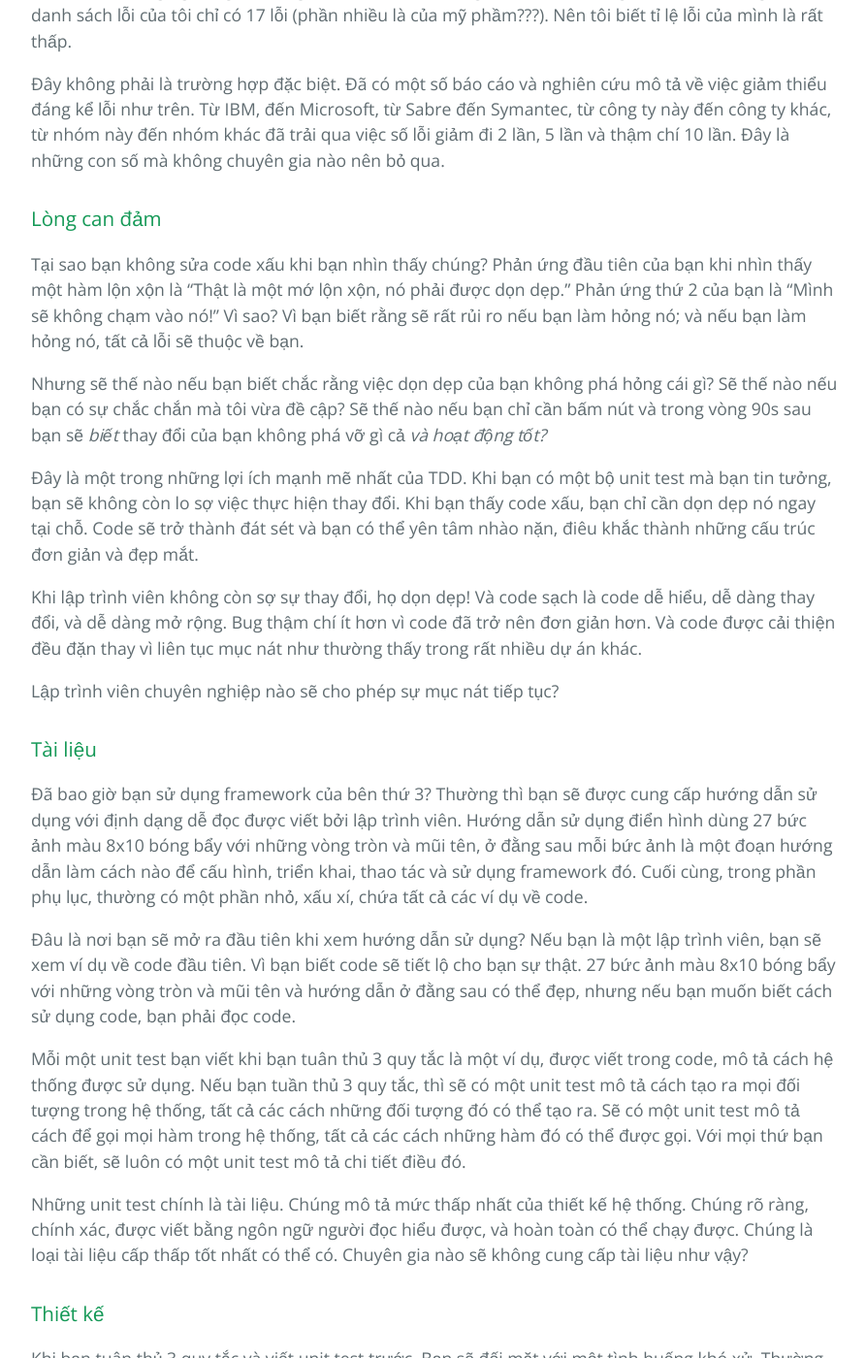
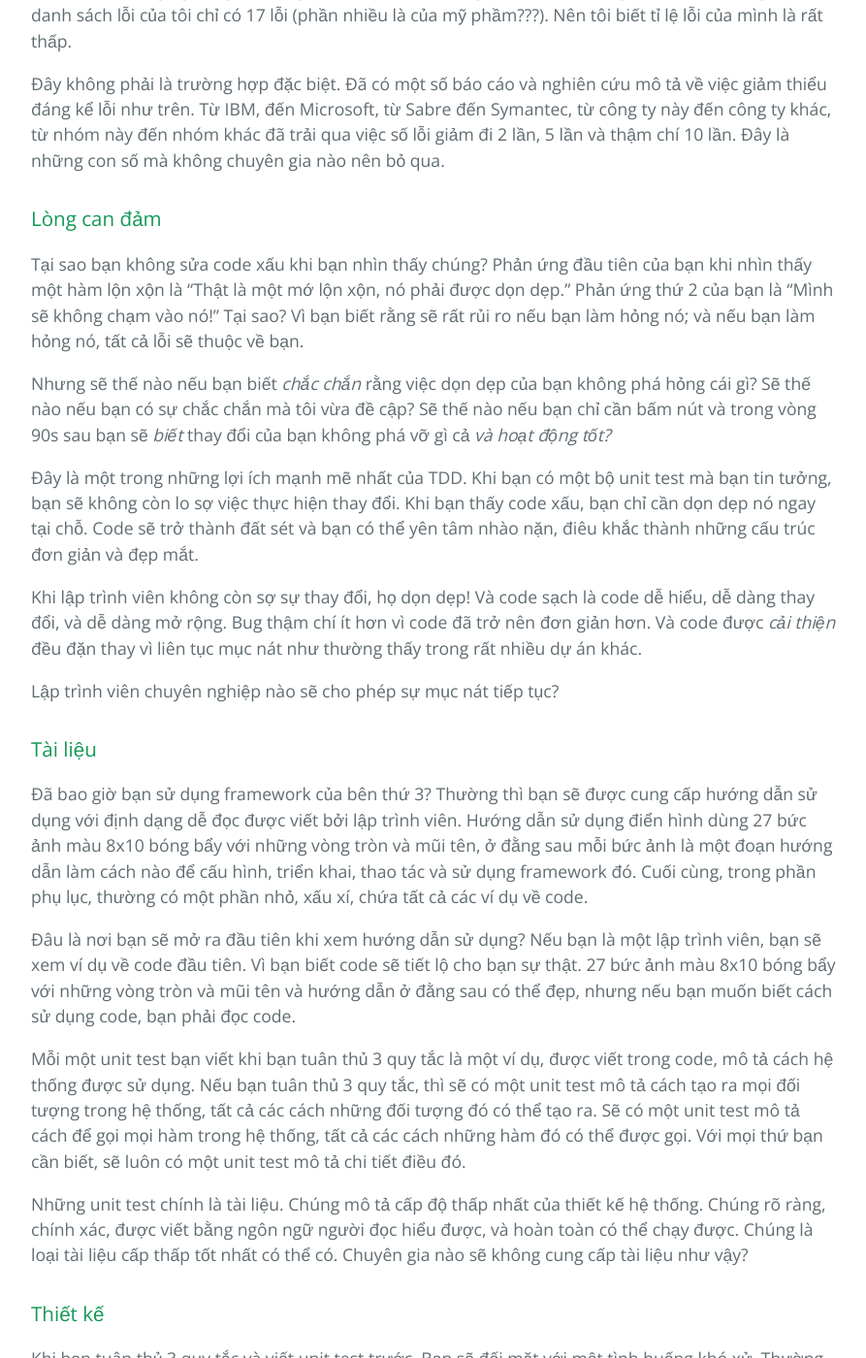
Before and after one commit to HaiBV/haibv.github.io, a Jekyll site: the page built from clean-coder/chapter-5-test-driven-development.md, in a window 1280 px wide and 1400 px high, scrolled down 3633 px. Shown: the whole window at 97% size, without its empty margins (192-1085 px from the left). Built offline with Jekyll 4.4.1, drawn with Linux system fonts in a browser that asks for light colours; our own code applies the rules of GitHub Pages for plain Markdown files; some of the changed text lies outside the part shown.

Commit message:
Book - The Clean Coder - Correction - C5

```diff
--- a/clean-coder/chapter-5-test-driven-development.md
+++ b/clean-coder/chapter-5-test-driven-development.md
@@ -73,13 +73,13 @@ FitNesse không phải là một ứng dụng thực sự quan trọng. Nếu c
 
 ### Lòng can đảm
 
-Tại sao bạn không sửa code xấu khi bạn nhìn thấy chúng? Phản ứng đầu tiên của bạn khi nhìn thấy một hàm lộn xộn là "Thật là một mớ lộn xộn, nó phải được dọn dẹp." Phản ứng thứ 2 của bạn là "Mình sẽ không chạm vào nó!" Vì sao? Vì bạn biết rằng sẽ rất rủi ro nếu bạn làm hỏng nó; và nếu bạn làm hỏng nó, tất cả lỗi sẽ thuộc về bạn.
+Tại sao bạn không sửa code xấu khi bạn nhìn thấy chúng? Phản ứng đầu tiên của bạn khi nhìn thấy một hàm lộn xộn là "Thật là một mớ lộn xộn, nó phải được dọn dẹp." Phản ứng thứ 2 của bạn là "Mình sẽ không chạm vào nó!" Tại sao? Vì bạn biết rằng sẽ rất rủi ro nếu bạn làm hỏng nó; và nếu bạn làm hỏng nó, tất cả lỗi sẽ thuộc về bạn.
 
-Nhưng sẽ thế nào nếu bạn biết chắc rằng việc dọn dẹp của bạn không phá hỏng cái gì? Sẽ thế nào nếu bạn có sự chắc chắn mà tôi vừa đề cập? Sẽ thế nào nếu bạn chỉ cần bấm nút và trong vòng 90s sau bạn sẽ _biết_ thay đổi của bạn không phá vỡ gì cả _và hoạt động tốt?_
+Nhưng sẽ thế nào nếu bạn biết _chắc chắn_ rằng việc dọn dẹp của bạn không phá hỏng cái gì? Sẽ thế nào nếu bạn có sự chắc chắn mà tôi vừa đề cập? Sẽ thế nào nếu bạn chỉ cần bấm nút và trong vòng 90s sau bạn sẽ _biết_ thay đổi của bạn không phá vỡ gì cả _và hoạt động tốt?_
 
-Đây là một trong những lợi ích mạnh mẽ nhất của TDD. Khi bạn có một bộ unit test mà bạn tin tưởng, bạn sẽ không còn lo sợ việc thực hiện thay đổi. Khi bạn thấy code xấu, bạn chỉ cần dọn dẹp nó ngay tại chỗ. Code sẽ trở thành đát sét và bạn có thể yên tâm nhào nặn, điêu khắc thành những cấu trúc đơn giản và đẹp mắt.
+Đây là một trong những lợi ích mạnh mẽ nhất của TDD. Khi bạn có một bộ unit test mà bạn tin tưởng, bạn sẽ không còn lo sợ việc thực hiện thay đổi. Khi bạn thấy code xấu, bạn chỉ cần dọn dẹp nó ngay tại chỗ. Code sẽ trở thành đất sét và bạn có thể yên tâm nhào nặn, điêu khắc thành những cấu trúc đơn giản và đẹp mắt.
 
-Khi lập trình viên không còn sợ sự thay đổi, họ dọn dẹp! Và code sạch là code dễ hiểu, dễ dàng thay đổi, và dễ dàng mở rộng. Bug thậm chí ít hơn vì code đã trở nên đơn giản hơn. Và code được cải thiện đều đặn thay vì liên tục mục nát như thường thấy trong rất nhiều dự án khác.
+Khi lập trình viên không còn sợ sự thay đổi, họ dọn dẹp! Và code sạch là code dễ hiểu, dễ dàng thay đổi, và dễ dàng mở rộng. Bug thậm chí ít hơn vì code đã trở nên đơn giản hơn. Và code được _cải thiện_ đều đặn thay vì liên tục mục nát như thường thấy trong rất nhiều dự án khác.
 
 Lập trình viên chuyên nghiệp nào sẽ cho phép sự mục nát tiếp tục?
 
@@ -89,17 +89,17 @@ Lập trình viên chuyên nghiệp nào sẽ cho phép sự mục nát tiếp t
 
 Đâu là nơi bạn sẽ mở ra đầu tiên khi xem hướng dẫn sử dụng? Nếu bạn là một lập trình viên, bạn sẽ xem ví dụ về code đầu tiên. Vì bạn biết code sẽ tiết lộ cho bạn sự thật. 27 bức ảnh màu 8x10 bóng bẩy với những vòng tròn và mũi tên và hướng dẫn ở đằng sau có thể đẹp, nhưng nếu bạn muốn biết cách sử dụng code, bạn phải đọc code.
 
-Mỗi một unit test bạn viết khi bạn tuân thủ 3 quy tắc là một ví dụ, được viết trong code, mô tả cách hệ thống được sử dụng. Nếu bạn tuần thủ 3 quy tắc, thì sẽ có một unit test mô tả cách tạo ra mọi đối tượng trong hệ thống, tất cả các cách những đối tượng đó có thể tạo ra. Sẽ có một unit test mô tả cách để gọi mọi hàm trong hệ thống, tất cả các cách những hàm đó có thể được gọi. Với mọi thứ bạn cần biết, sẽ luôn có một unit test mô tả chi tiết điều đó.
+Mỗi một unit test bạn viết khi bạn tuân thủ 3 quy tắc là một ví dụ, được viết trong code, mô tả cách hệ thống được sử dụng. Nếu bạn tuân thủ 3 quy tắc, thì sẽ có một unit test mô tả cách tạo ra mọi đối tượng trong hệ thống, tất cả các cách những đối tượng đó có thể tạo ra. Sẽ có một unit test mô tả cách để gọi mọi hàm trong hệ thống, tất cả các cách những hàm đó có thể được gọi. Với mọi thứ bạn cần biết, sẽ luôn có một unit test mô tả chi tiết điều đó.
 
-Những unit test chính là tài liệu. Chúng mô tả mức thấp nhất của thiết kế hệ thống. Chúng rõ ràng, chính xác, được viết bằng ngôn ngữ người đọc hiểu được, và hoàn toàn có thể chạy được. Chúng là loại tài liệu cấp thấp tốt nhất có thể có. Chuyên gia nào sẽ không cung cấp tài liệu như vậy?
+Những unit test chính là tài liệu. Chúng mô tả cấp độ thấp nhất của thiết kế hệ thống. Chúng rõ ràng, chính xác, được viết bằng ngôn ngữ người đọc hiểu được, và hoàn toàn có thể chạy được. Chúng là loại tài liệu cấp thấp tốt nhất có thể có. Chuyên gia nào sẽ không cung cấp tài liệu như vậy?
 
 ### Thiết kế
 
 Khi bạn tuân thủ 3 quy tắc và viết unit test trước. Bạn sẽ đối mặt với một tình huống khó xử. Thường thì bạn biết chính xác code mà bạn muốn viết, nhưng 3 quy tắc yêu cầu bạn phải biết unit test lỗi trước vì code chưa tồn tại! Có nghĩa là bạn phải kiểm tra code mà bạn sắp viết.
 
-Vấn đề với unit test là bạn phải cô lập đoạn code đó. Thường rất khó để kiểm tra một hàm nếu hàm đó gọi những hàm khác. Để viết được unit test đó, bạn phải tìm ra một số cách để tách hàm đó khỏi tất cả những hàm khác. Nói cách khác, việc viết unit test trước buộc bạn phải nghĩ đến những _thiết kế tốt_.
+Vấn đề với kiểm thử code là bạn phải cô lập đoạn code đó. Thường rất khó để kiểm tra một hàm nếu hàm đó gọi những hàm khác. Để viết được unit test đó, bạn phải tìm ra một số cách để tách hàm đó khỏi tất cả những hàm khác. Nói cách khác, việc viết unit test trước buộc bạn phải nghĩ đến những _thiết kế tốt_.
 
-Nếu bạn không viết unit test trước, sẽ không có gì ngăn bạn ghép các chức năng lại với nhau thành một khối không thể test được. Nếu bạn viết unit test sau, bạn có thể kiểm tra các đầu vào và đầu ra của toàn bộ chức năng, nhưng sẽ rất khó để kiểm tra các chức năng riêng lẻ.
+Nếu bạn không viết unit test trước, sẽ không có gì ngăn bạn ghép các chức năng lại với nhau thành một khối không thể kiểm thử được. Nếu bạn viết unit test sau, bạn có thể kiểm thử được đầu vào và đầu ra của toàn bộ chức năng, nhưng sẽ rất khó để kiểm tra các chức năng riêng lẻ.
 
 Do đó, tuân theo 3 quy tắc và viết các unit test trước sẽ tạo động lực thúc đẩy bạn hướng tới một thiết kế rời rạc tốt hơn. Chuyên gia nào lại không sử dụng các công cụ giúp họ hướng tới những thiết kế tốt hơn?
 
```
